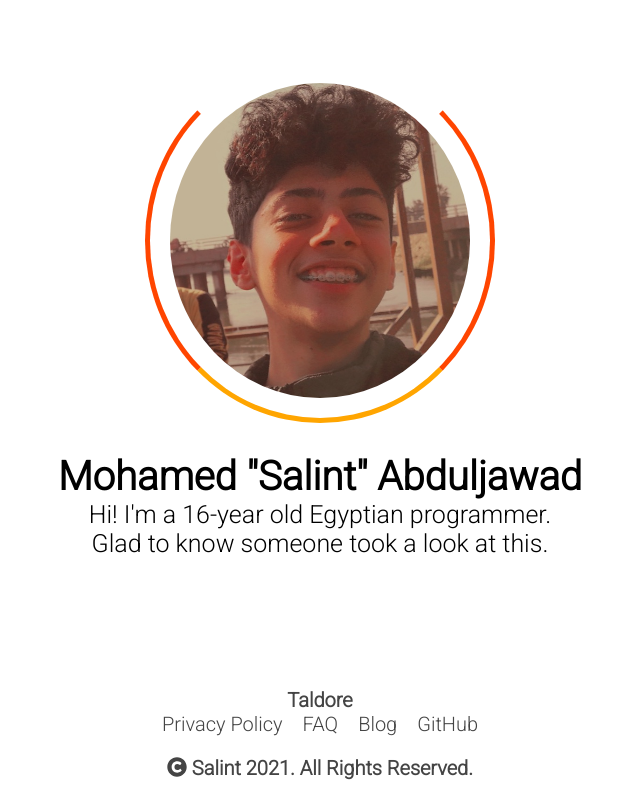
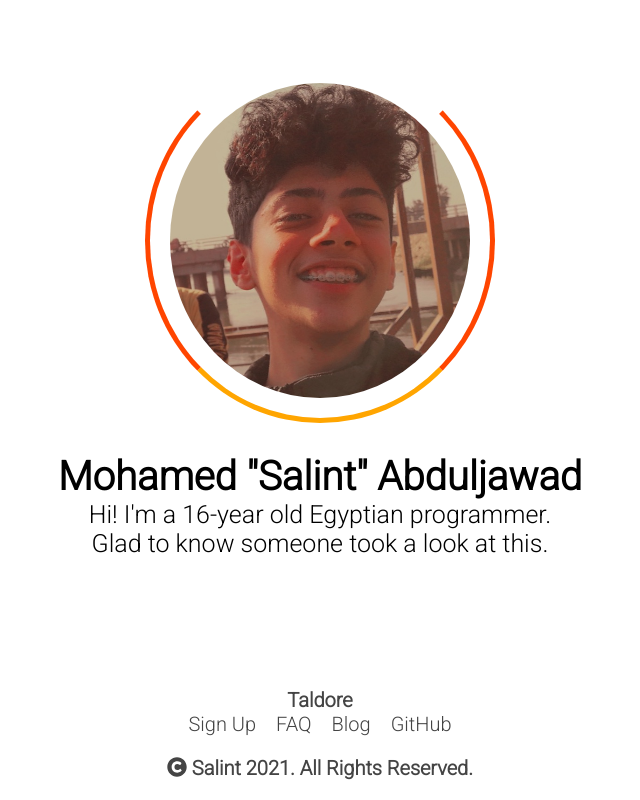
Before and after one commit to Salint/taldore-frontend, a React (Create React App) app: page / in a window 1280 px wide. Shown: the part 1228-2028 px from the top of the page, without its empty margins (320-960 px from the left). Built offline with nearby package versions, Linux system fonts and the light colour scheme; no server answers.

Commit message:
Modify footer

```diff
--- a/src/components/Footer.js
+++ b/src/components/Footer.js
@@ -11,7 +11,7 @@ class Footer extends React.Component {
 			<footer>
 				<h3>Taldore</h3>
 				<ul>
-					<li><a href="/privacy">Privacy Policy</a></li>
+					<li><a href="/signup">Sign Up</a></li>
 					<li><a href="/faq">FAQ</a></li>
 					<li><a href="/blog">Blog</a></li>
 					<li><a href="https://github.com/Salint">GitHub</a></li>
```
